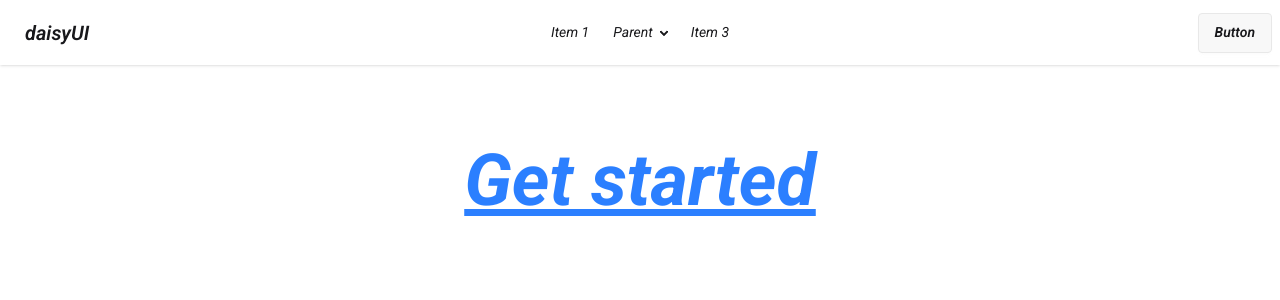
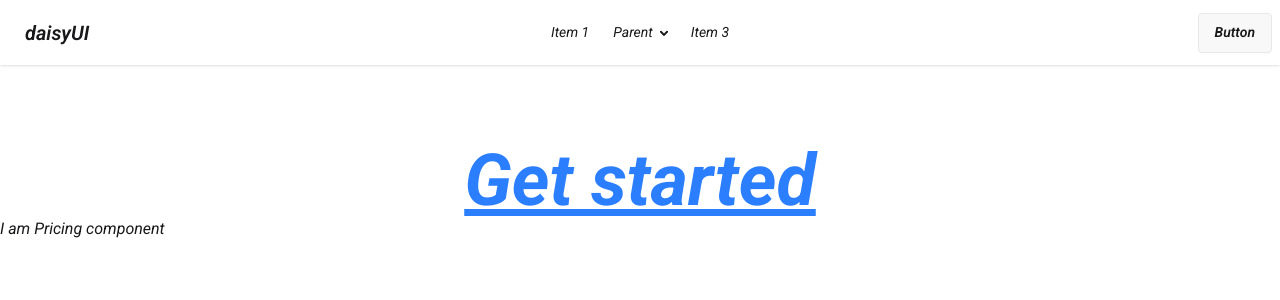
Before and after one commit to Atahar-Shihab/practicing-react-part-3, a React (Vite) app: page / in a window 1280 px wide. Shown: the top 300 px of the page. Built offline with nearby package versions, Linux system fonts and the light colour scheme.

Commit message:
Fetched pricing data

```diff
--- /dev/null
+++ b/public/pricingData.json
@@ -0,0 +1,64 @@
+[
+  {
+    "id": 1,
+    "name": "Basic Plan",
+    "price": 1500,
+    "duration": "Monthly",
+    "image": "https://images.unsplash.com/photo-1534438327276-14e5300c3a48",
+    "description": "Perfect for beginners starting their fitness journey.",
+    "features": [
+      "Gym equipment access",
+      "Basic workout guidance",
+      "Locker room access",
+      "Flexible gym hours"
+    ]
+  },
+  {
+    "id": 2,
+    "name": "Standard Plan",
+    "price": 2500,
+    "duration": "Monthly",
+    "image": "https://images.unsplash.com/photo-1581009146145-b5ef050c2e1e",
+    "description": "A balanced plan for regular gym members.",
+    "features": [
+      "Full gym equipment access",
+      "Personal workout guidance",
+      "Fitness assessment",
+      "Group fitness classes",
+      "Locker room access"
+    ]
+  },
+  {
+    "id": 3,
+    "name": "Premium Plan",
+    "price": 4000,
+    "duration": "Monthly",
+    "image": "https://images.unsplash.com/photo-1583454110551-21f2fa2afe61",
+    "description": "Personalized training with additional fitness support.",
+    "features": [
+      "Unlimited gym access",
+      "Personal trainer support",
+      "Customized workout plan",
+      "Nutrition guidance",
+      "Monthly fitness assessment",
+      "Group fitness classes"
+    ]
+  },
+  {
+    "id": 4,
+    "name": "Elite Plan",
+    "price": 6000,
+    "duration": "Monthly",
+    "image": "https://images.unsplash.com/photo-1534438327276-14e5300c3a48",
+    "description": "Premium fitness support for dedicated members.",
+    "features": [
+      "Unlimited gym access",
+      "Dedicated personal trainer",
+      "Personalized nutrition plan",
+      "Weekly progress tracking",
+      "Priority consultations",
+      "Premium locker access",
+      "All group fitness classes"
+    ]
+  }
+]
--- a/src/App.jsx
+++ b/src/App.jsx
@@ -1,5 +1,15 @@
 import './App.css'
 import Daisynav from './Components/DaisyNav/Daisynav'
+import {Suspense} from 'react'
+import Pricing from './Components/Pricing/Pricing'
+
+
+
+
+
+const pricingPromise = fetch('pricingData.json').then(res => res.json());
+
+
 
 function App() {
 
@@ -14,6 +24,10 @@ function App() {
       <main>
         <h1 className="underline text-7xl text-center text-blue-500 font-bold mt-20">Get started</h1>
 
+        <Suspense fallback={<span className="loading loading-infinity loading-xl"></span>
+        }>
+          <Pricing fallback={<span className="loading loading-ball loading-xl"></span>} pricingPromise={pricingPromise}> </Pricing>
+        </Suspense>
       </main>
     </>
   )
--- /dev/null
+++ b/src/Components/Pricing/Pricing.jsx
@@ -0,0 +1,15 @@
+// import React from 'react';
+import { use } from 'react';
+const Pricing = ({ pricingPromise }) => {
+
+
+    const pricingData = use(pricingPromise);
+    console.log(pricingData);
+    return (
+        <div>
+            I am Pricing component
+        </div>
+    );
+};
+
+export default Pricing;
```
Lines whose indentation alone changed are shown as unchanged.
